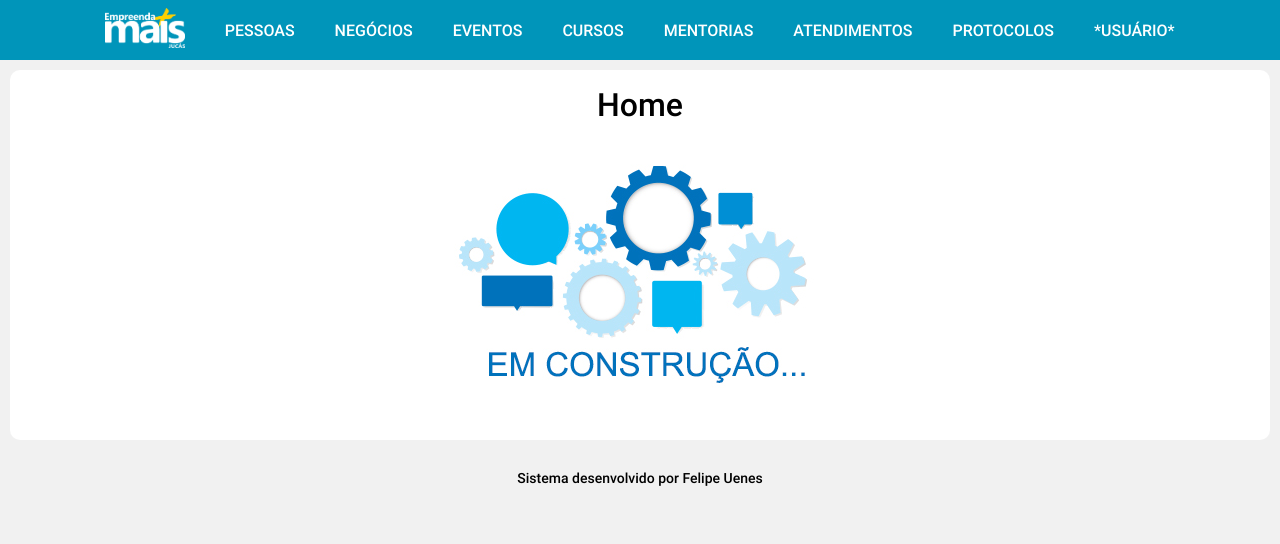
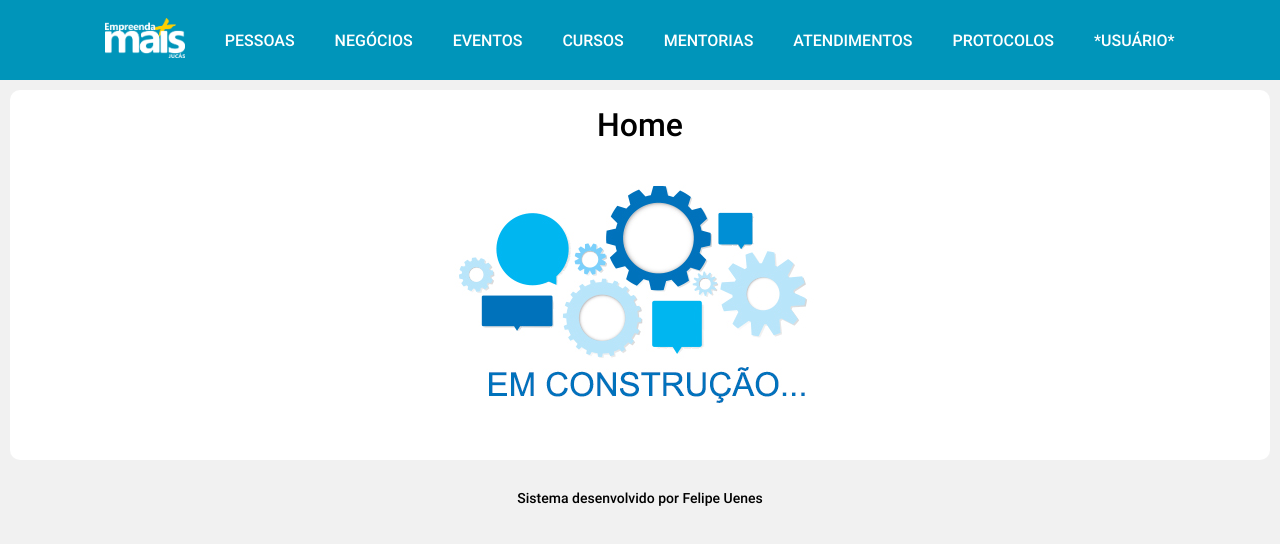
Before and after one commit to felipeuenes/sistema-empreenda-mais, a React (Vite) app: page / in a window 1280 px wide. Shown: the top 544 px of the page. Built offline with nearby package versions, Linux system fonts and the light colour scheme.

Commit message:
mudei o icon da page

```diff
--- a/index.html
+++ b/index.html
@@ -2,7 +2,7 @@
 <html lang="pt-br">
   <head>
     <meta charset="UTF-8" />
-    <link rel="icon" type="image/svg+xml" href="src/images/icone-sistema.ico" />
+    <link rel="icon" type="image/svg+xml" href="src/images/icone-adicao.png" />
     <meta name="viewport" content="width=device-width, initial-scale=1.0" />
     <title>Sistema E+</title>
   </head>
--- a/src/components/Header/style.css
+++ b/src/components/Header/style.css
@@ -1,6 +1,6 @@
 header{
     background-color: #0095ba;
-    height: 60px;
+    height: 80px;
     width: 100%;
     display: flex;
     align-items: center;
@@ -34,7 +34,7 @@
     transition: 0.1s;
 }
 li:hover {
-    transform: scale(1.1);
+    transform: scale(1.02);
 }
 
 #logoEM {
```
